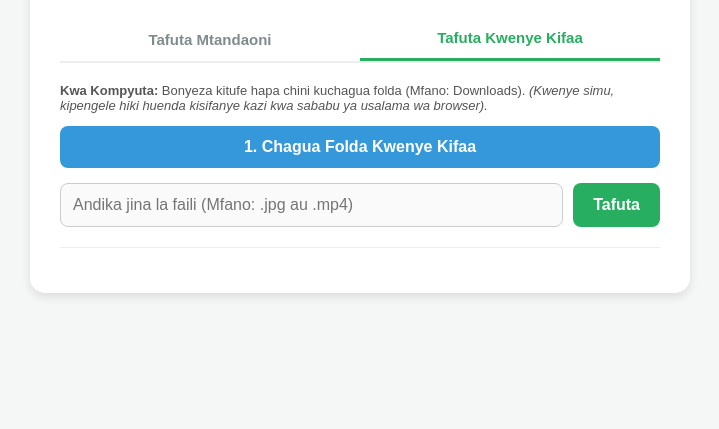
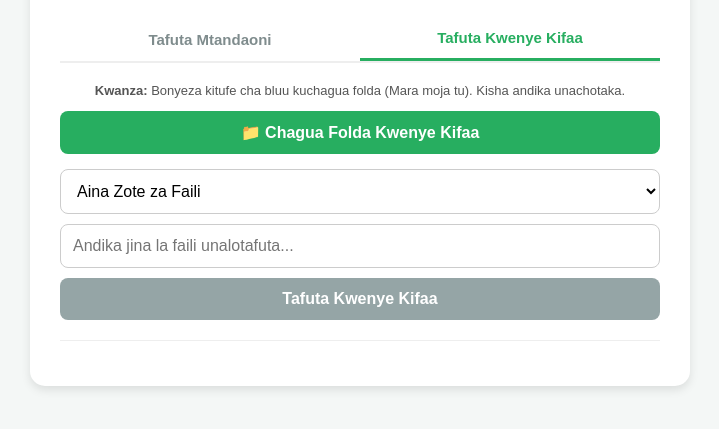
Before and after one commit to aliceluambano-alt/Luambano-Tafuta, a plain HTML site: page index.html in a window 1280 px wide. Both pictures are taken after a click on the button "Tafuta Kwenye Kifaa". Shown: the part 153-582 px from the top of the page, without its empty margins (280-999 px from the left). Drawn offline with Linux system fonts and the light colour scheme.

Commit message:
Refactor HTML structure and update styles

```diff
--- a/index.html
+++ b/index.html
@@ -22,7 +22,6 @@
             max-width: 600px;
         }
 
-        /* Sehemu ya Logo */
         .logo-container {
             display: flex;
             align-items: center;
@@ -40,7 +39,6 @@
 
         p.subtitle { color: #7f8c8d; text-align: center; font-size: 14px; margin-bottom: 20px;}
 
-        /* Vitufe vya Kubadilisha Tab */
         .tabs { display: flex; margin-bottom: 20px; border-bottom: 2px solid #eee; }
         .tab-btn {
             flex: 1; padding: 12px 10px; background: none; border: none;
@@ -51,25 +49,26 @@
         .search-area { display: none; }
         .search-area.active { display: block; }
 
-        /* Sehemu ya Kutafuta */
-        .search-box { display: flex; gap: 10px; margin-bottom: 15px; }
-        input[type="text"] {
-            flex: 1; padding: 12px; border: 1px solid #ccc;
+        .search-box { display: flex; flex-direction: column; gap: 10px; margin-bottom: 15px; }
+
+        select, input[type="text"] {
+            padding: 12px; border: 1px solid #ccc;
             border-radius: 8px; font-size: 16px; outline: none;
+            background-color: white;
         }
-        input[type="text"]:focus { border-color: #27ae60; }
+        select:focus, input[type="text"]:focus { border-color: #27ae60; }
 
         button.action-btn {
             padding: 12px 20px; background-color: #27ae60; color: white;
             border: none; border-radius: 8px; cursor: pointer;
-            font-size: 16px; font-weight: bold;
+            font-size: 16px; font-weight: bold; width: 100%;
         }
         button.action-btn:hover { background-color: #219150; }
+        button.action-btn:disabled { background-color: #95a5a6; cursor: not-allowed; }
 
-        #selectFolderBtn { background-color: #3498db; width: 100%; margin-bottom: 15px;}
-        #selectFolderBtn:hover { background-color: #2980b9; }
+        .btn-folder { background-color: #3498db; margin-bottom: 15px;}
+        .btn-folder:hover { background-color: #2980b9; }
 
-        /* Matokeo */
         #onlineResults, #offlineResults {
             margin-top: 20px; border-top: 1px solid #eee; padding-top: 15px;
             max-height: 300px; overflow-y: auto;
@@ -83,12 +82,15 @@
         .file-type { font-weight: bold; font-size: 12px;}
         .error { color: #e74c3c; text-align: center; font-weight: bold; }
         .loading { color: #2980b9; text-align: center; font-weight: bold; }
+
+        .folder-status {
+            font-size: 13px; text-align: center; color: #27ae60; font-weight: bold; margin-bottom: 10px; display: none;
+        }
     </style>
 </head>
 <body>
 
     <div class="container">
-        <!-- Hapa ndipo Logo ilipo. Jina la picha limewekwa tayari -->
         <div class="logo-container">
             <img src="IMG-20261124-WA4246.jpg" alt="LuambanoFind Logo" class="logo-icon">
             <h1>LuambanoFind</h1>
@@ -96,7 +98,6 @@
 
         <p class="subtitle">Tafuta picha, video, na taarifa (Mtandaoni & Offline)</p>
 
-        <!-- Vitufe vya Tab -->
         <div class="tabs">
             <button class="tab-btn active" onclick="switchTab('online', this)">Tafuta Mtandaoni</button>
             <button class="tab-btn" onclick="switchTab('offline', this)">Tafuta Kwenye Kifaa</button>
@@ -106,22 +107,33 @@
         <div id="onlineTab" class="search-area active">
             <div class="search-box">
                 <input type="text" id="onlineInput" placeholder="Tafuta taarifa (Mfano: Tanzania)...">
-                <button class="action-btn" onclick="searchOnline()">Tafuta</button>
+                <button class="action-btn" onclick="searchOnline()">Tafuta Mtandaoni</button>
             </div>
             <div id="onlineResults"></div>
         </div>
 
         <!-- Tab ya Offline (Kwenye Kifaa) -->
         <div id="offlineTab" class="search-area">
-            <p style="font-size: 13px; color: #555;">
-                <b>Kwa Kompyuta:</b> Bonyeza kitufe hapa chini kuchagua folda (Mfano: Downloads).
-                <i>(Kwenye simu, kipengele hiki huenda kisifanye kazi kwa sababu ya usalama wa browser).</i>
+            <p style="font-size: 13px; color: #555; text-align: center;">
+                <b>Kwanza:</b> Bonyeza kitufe cha bluu kuchagua folda (Mara moja tu). Kisha andika unachotaka.
             </p>
-            <button id="selectFolderBtn" class="action-btn" onclick="chaguaFolda()">1. Chagua Folda Kwenye Kifaa</button>
+
+            <button id="selectFolderBtn" class="action-btn btn-folder" onclick="chaguaFolda()">📁 Chagua Folda Kwenye Kifaa</button>
+            <p id="folderStatus" class="folder-status">Folda imechaguliwa tayari!</p>
 
             <div class="search-box">
-                <input type="text" id="offlineInput" placeholder="Andika jina la faili (Mfano: .jpg au .mp4)" disabled>
-                <button class="action-btn" onclick="searchOffline()" disabled id="offlineSearchBtn">Tafuta</button>
+                <!-- Hapa ni kichaguzi cha aina -->
+                <select id="categorySelect">
+                    <option value="zote">Aina Zote za Faili</option>
+                    <option value="picha">Picha (.jpg, .png)</option>
+                    <option value="video">Video (.mp4, .mkv)</option>
+                    <option value="programu">Programu (.exe, .apk)</option>
+                    <option value="nyaraka">Nyaraka (.pdf, .docx)</option>
+                </select>
+
+                <input type="text" id="offlineInput" placeholder="Andika jina la faili unalotafuta..." disabled>
+
+                <button class="action-btn" onclick="searchOffline()" disabled id="offlineSearchBtn">Tafuta Kwenye Kifaa</button>
             </div>
             <div id="offlineResults"></div>
         </div>
@@ -129,7 +141,7 @@
 
     <script>
         // ==========================================
-        // 1. Msimbo wa Kubadilisha Tabs
+        // 1. Kubadilisha Tabs
         // ==========================================
         function switchTab(tabName, btnElement) {
             document.querySelectorAll('.search-area').forEach(el => el.classList.remove('active'));
@@ -140,7 +152,7 @@
         }
 
         // ==========================================
-        // 2. Msimbo wa Kutafuta MTANDAONI (Wikipedia API)
+        // 2. Kutafuta MTANDAONI (Wikipedia API)
         // ==========================================
         async function searchOnline() {
             const query = document.getElementById('onlineInput').value;
@@ -181,12 +193,14 @@
         }
 
         // ==========================================
-        // 3. Msimbo wa Kutafuta Kwenye KIFAA (Offline)
+        // 3. Kutafuta Kwenye KIFAA (Offline)
         // ==========================================
         let localFiles = [];
+        let folderImechaguliwa = false;
 
         async function chaguaFolda() {
             const resultsDiv = document.getElementById('offlineResults');
+            const statusText = document.getElementById('folderStatus');
 
             if (!window.showDirectoryPicker) {
                 resultsDiv.innerHTML = '<p class="error">Browser yako (au simu yako) haitumii teknolojia hii. Tumia Kompyuta na Chrome/Edge.</p>';
@@ -198,13 +212,18 @@
                 localFiles = [];
                 resultsDiv.innerHTML = '<p class="loading">Inasoma faili, tafadhali subiri...</p>';
 
+                // Inasoma faili zote zilizopo kwenye folda iliyochaguliwa
                 for await (const entry of directoryHandle.values()) {
                     if (entry.kind === 'file') {
                         localFiles.push(entry.name);
                     }
                 }
 
-                resultsDiv.innerHTML = `<p style="color:green; font-weight:bold;">Imefanikiwa kusoma faili ${localFiles.length} kutoka kwenye folda uliyochagua.</p>`;
+                folderImechaguliwa = true;
+                document.getElementById('folderStatus').style.display = 'block';
+                document.getElementById('selectFolderBtn').innerText = "🔄 Badilisha Folda";
+
+                resultsDiv.innerHTML = `<p style="color:green; font-weight:bold;">Tayari! Tafuta faili lolote kutoka kwenye folda hii.</p>`;
 
                 document.getElementById('offlineInput').disabled = false;
                 document.getElementById('offlineSearchBtn').disabled = false;
@@ -217,19 +236,41 @@
 
         function searchOffline() {
             const query = document.getElementById('offlineInput').value.toLowerCase();
+            const category = document.getElementById('categorySelect').value;
             const resultsDiv = document.getElementById('offlineResults');
             resultsDiv.innerHTML = '';
 
-            if (!query) return;
+            // Kama mtumiaji hajaandika kitu, onyesha faili zote za aina aliyochagua
+            let matchedFiles = localFiles;
 
-            const matchedFiles = localFiles.filter(name => name.toLowerCase().includes(query));
+            // 1. Chuja kwa Aina (Category)
+            if (category !== 'zote') {
+                matchedFiles = matchedFiles.filter(fileName => {
+                    const ext = fileName.split('.').pop().toLowerCase();
+                    if (category === 'picha') return ['jpg', 'jpeg', 'png', 'gif', 'webp'].includes(ext);
+                    if (category === 'video') return ['mp4', 'mkv', 'avi', 'mov'].includes(ext);
+                    if (category === 'programu') return ['exe', 'msi', 'apk'].includes(ext);
+                    if (category === 'nyaraka') return ['pdf', 'docx', 'txt', 'xls', 'ppt'].includes(ext);
+                    return true;
+                });
+            }
 
+            // 2. Chuja kwa Jina (Text)
+            if (query !== "") {
+                matchedFiles = matchedFiles.filter(name => name.toLowerCase().includes(query));
+            }
+
+            // 3. Onyesha Matokeo
             if (matchedFiles.length === 0) {
-                resultsDiv.innerHTML = `<p class="error">Hakuna faili lililopatikana kwa jina "${query}".</p>`;
+                resultsDiv.innerHTML = `<p class="error">Hakuna faili lililopatikana.</p>`;
                 return;
             }
 
-            matchedFiles.forEach(fileName => {
+            // Onyesha tu faili 100 za kwanza ili kuepuka kusumbua simu
+            const displayLimit = 100;
+            const filesToShow = matchedFiles.slice(0, displayLimit);
+
+            filesToShow.forEach(fileName => {
                 const ext = fileName.split('.').pop().toLowerCase();
                 let aina = "Faili";
                 let color = "#3498db";
@@ -247,7 +288,11 @@
                     </div>
                 `;
             });
+
+            if (matchedFiles.length > displayLimit) {
+                resultsDiv.innerHTML += `<p style="text-align:center; font-size:12px; color:#777;">Kuna faili zingine ${matchedFiles.length - displayLimit} ambazo hazijaonyeshwa. Andika jina mahususi zaidi.</p>`;
+            }
         }
     </script>
 </body>
-</html>
+    </html>
```
